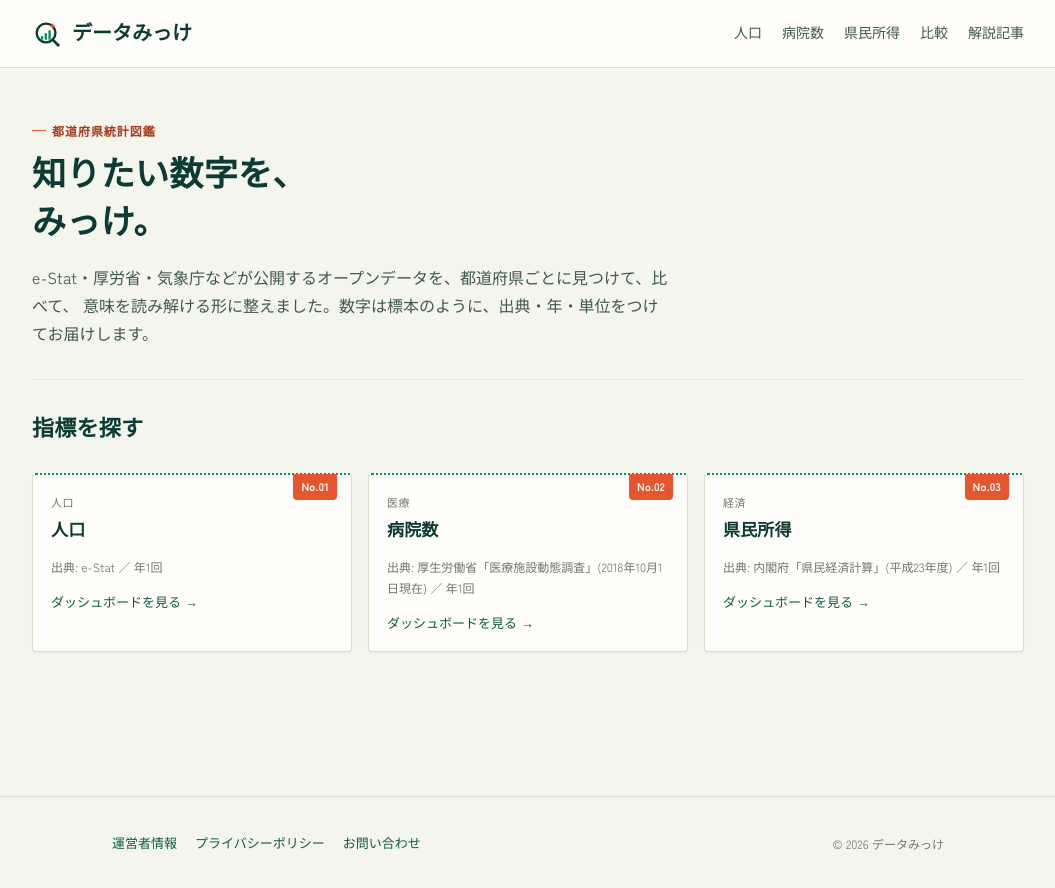
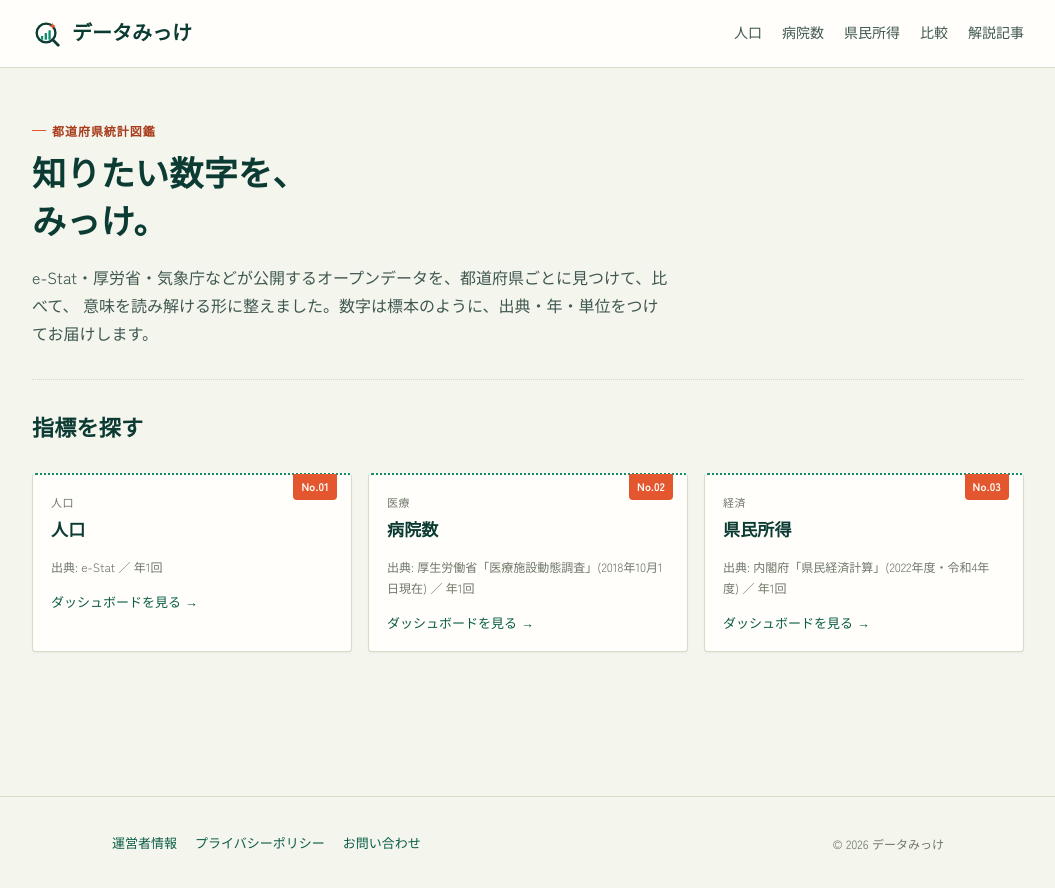
Before and after one commit to OW-beep/data-mikke, a Next.js app in the folder data-stats-site/: page / in a window 1280 px wide. Shown: the top 888 px of the page, without its empty margins (112-1167 px from the left). Built offline with nearby package versions, Linux system fonts and the light colour scheme; no server answers; a web font is replaced by a local one.

Commit message:
Add files via upload

```diff
--- a/data-stats-site/src/datasets/income.ts
+++ b/data-stats-site/src/datasets/income.ts
@@ -5,11 +5,11 @@ export const income: DatasetConfig = {
   title: "県民所得",
   category: "経済",
   unit: "千円",
-  source: "内閣府「県民経済計算」(平成23年度)",
+  source: "内閣府「県民経済計算」(2022年度・令和4年度)",
   frequency: "年1回",
   chart: "bar",
   ranking: true,
   compare: true,
   providerId: "manual-income",
-  description: "都道府県別の1人当たり県民所得（2011年度）。"
+  description: "都道府県別の1人当たり県民所得（2022年度）。"
 };
```
Also changed, not shown: data-stats-site/data/raw/income.csv, 1 other file (tests, documents, lock files or other folders).
